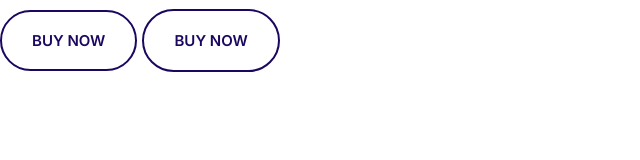
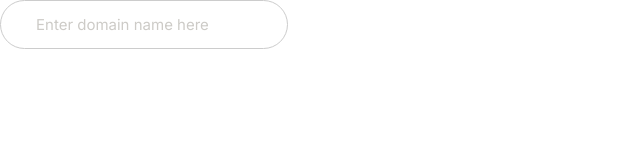
Before and after one commit to Yogesh-10/Cloudify-The-Modern-Website, a plain HTML site: page index.html in a window 1280 px wide. Shown: the whole page, without its empty margins (0-640 px from the left). Drawn offline with Linux system fonts and the light colour scheme.

Commit message:
Created Input component

```diff
--- a/css/styles.css
+++ b/css/styles.css
@@ -235,3 +235,23 @@ a {
 		font-size: 1.5rem;
 	}
 }
+
+/* Inputs */
+.input {
+	border-radius: 30px;
+	border: 1px solid #ccc;
+	color: var(--color-headings);
+	font-size: 2rem;
+	outline: 0;
+	padding: 1.5rem 3.5rem;
+}
+
+::placeholder {
+	color: #cdcbc7;
+}
+
+@media screen and (min-width: 1042px) {
+	.input {
+		font-size: 1.5rem;
+	}
+}
--- a/index.html
+++ b/index.html
@@ -14,7 +14,6 @@
 		<link rel="stylesheet" href="css/styles.css" />
 	</head>
 	<body>
-		<button class="btn btn--outline">Buy Now</button>
-		<a href="" class="btn btn--outline">Buy Now</a>
+		<input type="text" class="input" placeholder="Enter domain name here" />
 	</body>
 </html>
```
